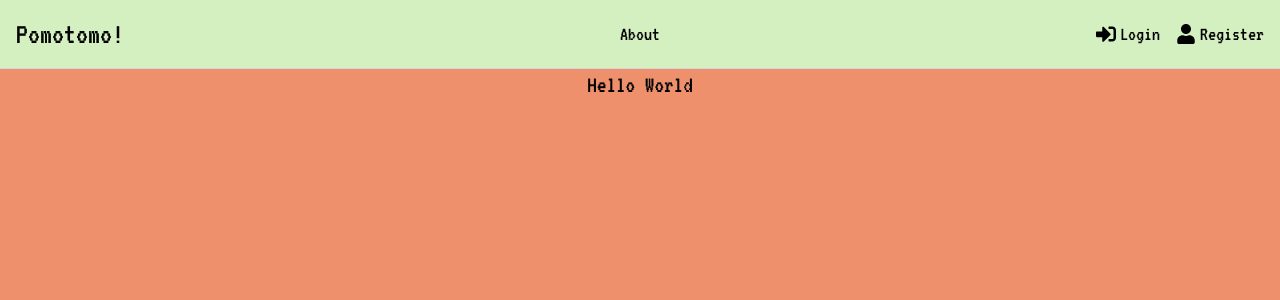
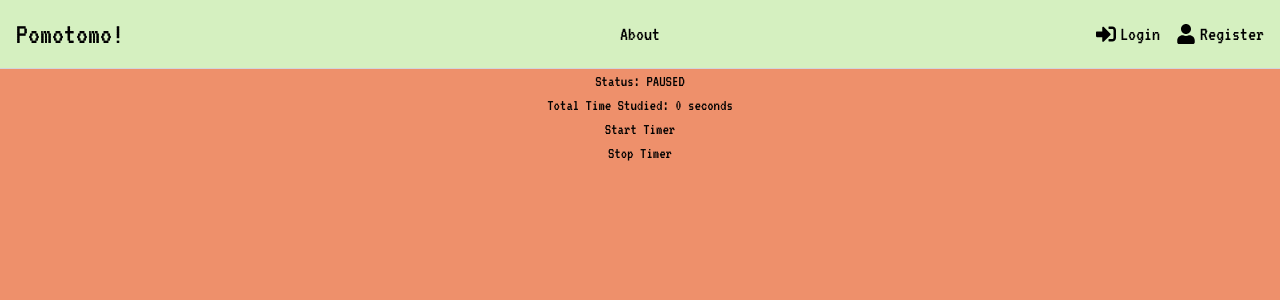
Before and after one commit to adceballos/pomotomo, a React (Vite) app in the folder frontend/: page /test-timer in a window 1280 px wide. Shown: the top 300 px of the page. Built offline with nearby package versions, Linux system fonts and the light colour scheme.

Commit message:
Add test timer page for testing timer frontend and succesfully retrieve/persist timer data on component mount/unmount

```diff
--- a/frontend/src/features/timer/timerService.js
+++ b/frontend/src/features/timer/timerService.js
@@ -3,14 +3,14 @@ import axios from "axios"
 const API_URL = 'http://localhost:5001/api/timer/'
 
 // start timer
-const startTimer = async (timerData, token) => {
+const startTimer = async (token) => {
     const config = {
         headers: {
             Authorization: `Bearer ${token}`
         }
     }
 
-    const response = await axios.post(API_URL, timerData, config)    // config contains token
+    const response = await axios.post(API_URL, {}, config)    // config contains token
 
     return response.data
 }
--- a/frontend/src/features/timer/timerSlice.js
+++ b/frontend/src/features/timer/timerSlice.js
@@ -13,10 +13,10 @@ const initialState = {
 };
 
 // Start timer
-export const startTimer = createAsyncThunk('timer/start', async (timerData, thunkAPI) => {
+export const startTimer = createAsyncThunk('timer/start', async (_, thunkAPI) => {
     try {
         const token = thunkAPI.getState().auth.user.token;
-        return await timerService.startTimer(timerData, token);
+        return await timerService.startTimer(token);
     } catch (error) {
         const message = (error.response && error.response.data && error.response.data.message) || error.message || error.toString();
         return thunkAPI.rejectWithValue(message);
@@ -38,10 +38,10 @@ export const getTimer = createAsyncThunk('timer/getTimer', async (_, thunkAPI) =
 })
 
 // Stop timer
-export const stopTimer = createAsyncThunk('timer/stop', async (timerData, thunkAPI) => {
+export const stopTimer = createAsyncThunk('timer/stop', async (_, thunkAPI) => {
     try {
         const token = thunkAPI.getState().auth.user.token;
-        return await timerService.stopTimer(timerData, token);
+        return await timerService.stopTimer(token);
     } catch (error) {
         const message = (error.response && error.response.data && error.response.data.message) || error.message || error.toString();
         return thunkAPI.rejectWithValue(message);
@@ -71,7 +71,7 @@ export const timerSlice = createSlice({
             .addCase(startTimer.fulfilled, (state, action) => {
                 state.isLoading = false;
                 state.isSuccess = true;
-                state.isRunning = action.payload.isRunning;
+                state.isRunning = true;
                 state.timer = action.payload;
             })
             .addCase(startTimer.rejected, (state, action) => {
--- a/frontend/src/pages/TestTimer.jsx
+++ b/frontend/src/pages/TestTimer.jsx
@@ -7,35 +7,50 @@ function TestTimer() {
   const dispatch = useDispatch()
 
   const {user} = useSelector((state) => state.auth)
-  const {timer, isLoading, isError, message} = useSelector(
-    (state) => state.timer
-  )
+  // Access timer state from Redux
+  const { timer, isRunning, elapsedTimeTotal, isLoading, isError, message } = useSelector((state) => state.timer);
 
   useEffect(() => {
     if (isError) {
       console.log(message)
     }
 
-    if (user && (!timer || timer.elapsedTimeTotal === undefined)) { // Only fetch if user exists and timer isn't loaded
-      console.log("Fetching timer...");
-      dispatch(getTimer());
+    if (user) {
+      dispatch(getTimer())
     }
 
     // when component unmounts
     return () => {
       dispatch(reset())
     }
-  }, [user, isError, message, dispatch, timer])
+  }, [user, isError, message, dispatch])
+
+  // dispatch startTimer() dispatches an action to start the timer in redux, which is a POST request that sends a req to start the timer
+  // this is why we only dispatch when the start timer is clicked, so we make the post req to set the start date time in the backend
+  const handleStart = () => {
+    dispatch(startTimer())
+  }
+
+  const handleStop = () => {
+    dispatch(stopTimer())
+  }
 
   if (isLoading) {
     return <Spinner />
   }
 
-return (
-    <div className="flex items-center text-2xl flex-col">
-      Hello World
-    </div>
-  )
-}
+  return (
+      <div className="flex justify-center flex-col items-center">
+          {isError && <p style={{ color: 'red' }}>{message}</p>}
+
+          <p>Status: {isRunning ? 'RUNNING' : 'PAUSED'}</p>
+          <p>Total Time Studied: {Math.floor(elapsedTimeTotal / 1000)} seconds</p>
+
+          <button onClick={handleStart} disabled={isRunning}>Start Timer</button>
+          <button onClick={handleStop} disabled={!isRunning}>Stop Timer</button>
+      </div>
+    );
+};
+
 
 export default TestTimer
```
Also changed, not shown: 1 other file (tests, documents, lock files or other folders).
